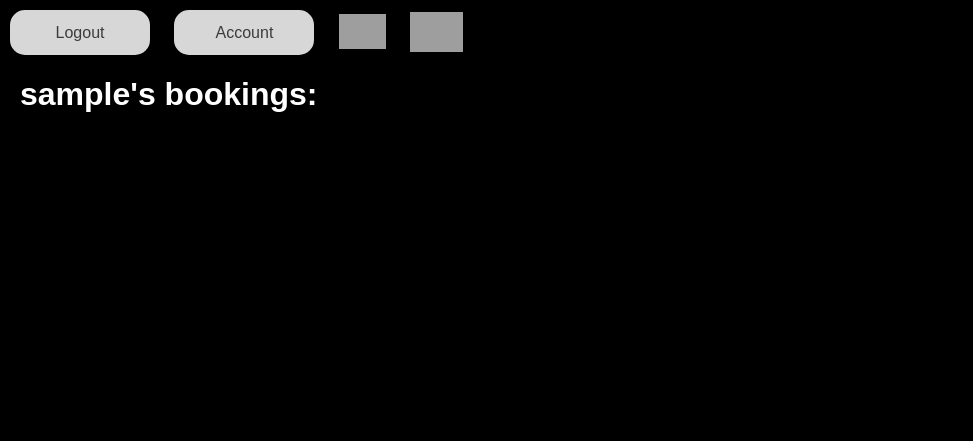
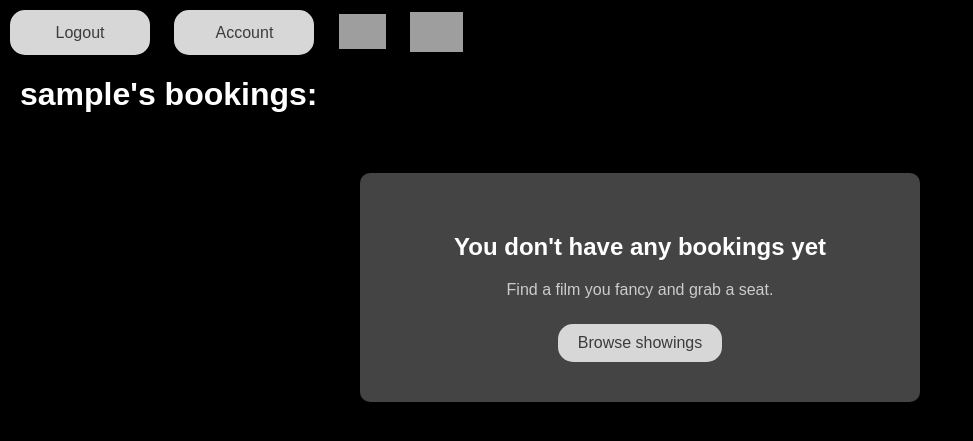
Before and after one commit to ethkatzy/cinema-website, a Flask app: page /account in a window 1280 px wide. Shown: the top 441 px of the page, without its empty margins (0-973 px from the left). Run offline with Flask 3, Linux system fonts and the light colour scheme; the visitor is signed in with stand-in values (Sample User, id 1); data comes from the database, SQL or seed files in the repository; data that the repository does not hold is empty; parts of the project's set-up code (start-up, migrations or seed data) failed here and were passed over; grey boxes are pictures that could not be loaded.

Commit message:
Show an empty state on the account page instead of a blank screen
A user with no bookings previously saw nothing below the heading;
now they get a message and a link to search for showings.

```diff
--- a/static/account.css
+++ b/static/account.css
@@ -164,3 +164,32 @@ h1 {
     left: 50%;
     transform: translateX(-50%);
 }
+
+.empty-state {
+    text-align: center;
+    background-color: #444;
+    border-radius: 10px;
+    box-shadow: 0 6px 10px rgba(0, 0, 0, 0.5);
+    max-width: 500px;
+    margin: 60px auto;
+    padding: 40px 30px;
+}
+
+.empty-state p {
+    color: #ccc;
+    margin: 10px 0 25px;
+}
+
+.empty-state .button {
+    display: inline-block;
+    padding: 10px 20px;
+    border-radius: 15px;
+    text-decoration: none;
+    color: #3c3c3c;
+    background-color: #d7d7d7;
+    font-family: sans-serif;
+}
+
+.empty-state .button:hover {
+    background-color: #bbb;
+}
--- a/templates/account.html
+++ b/templates/account.html
@@ -50,6 +50,12 @@
         </div>
     </div>
 </div>
+{% else %}
+<div class="empty-state">
+    <h2>You don't have any bookings yet</h2>
+    <p>Find a film you fancy and grab a seat.</p>
+    <a href="/search" class="button">Browse showings</a>
+</div>
 {% endfor %}
 </body>
 </html>
```
